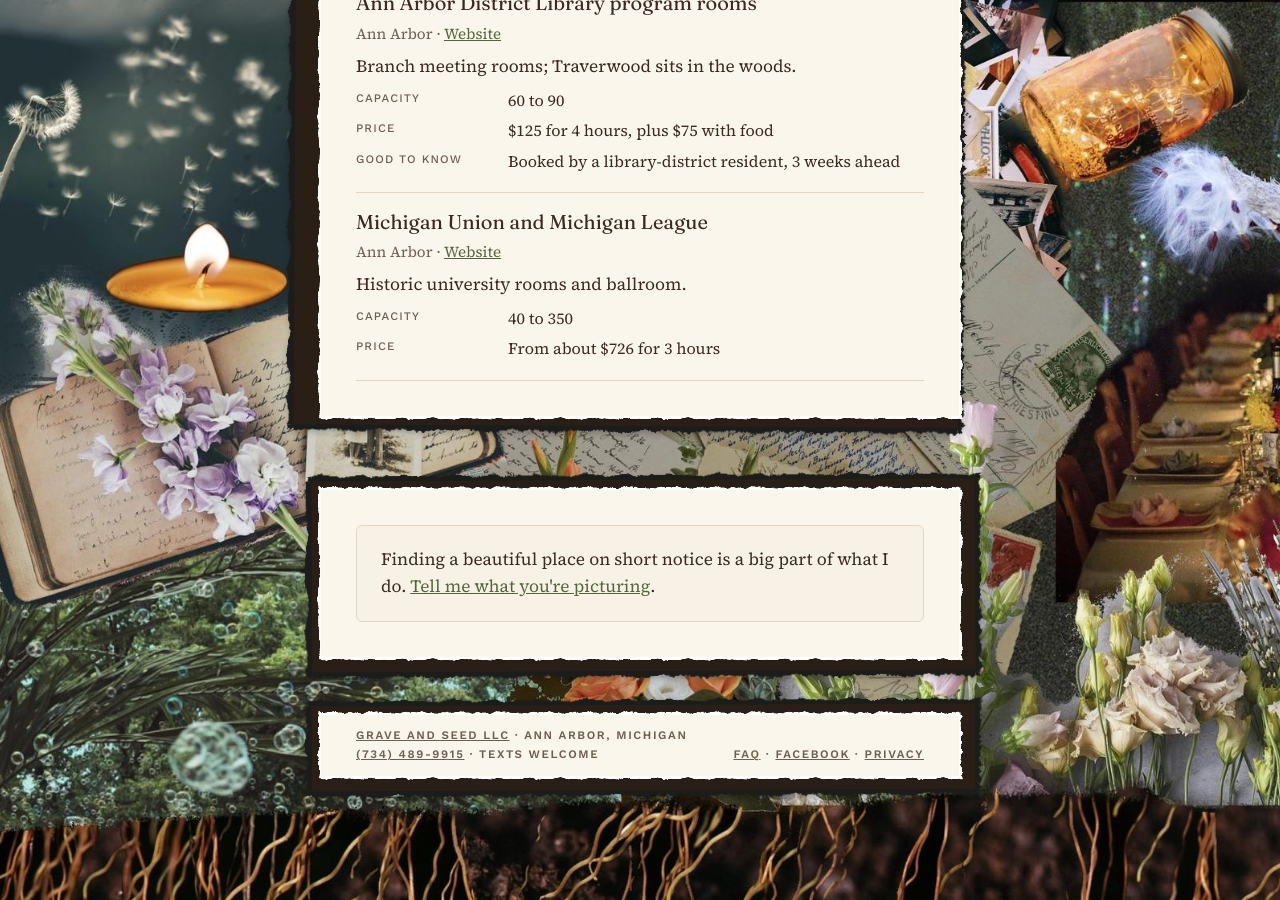
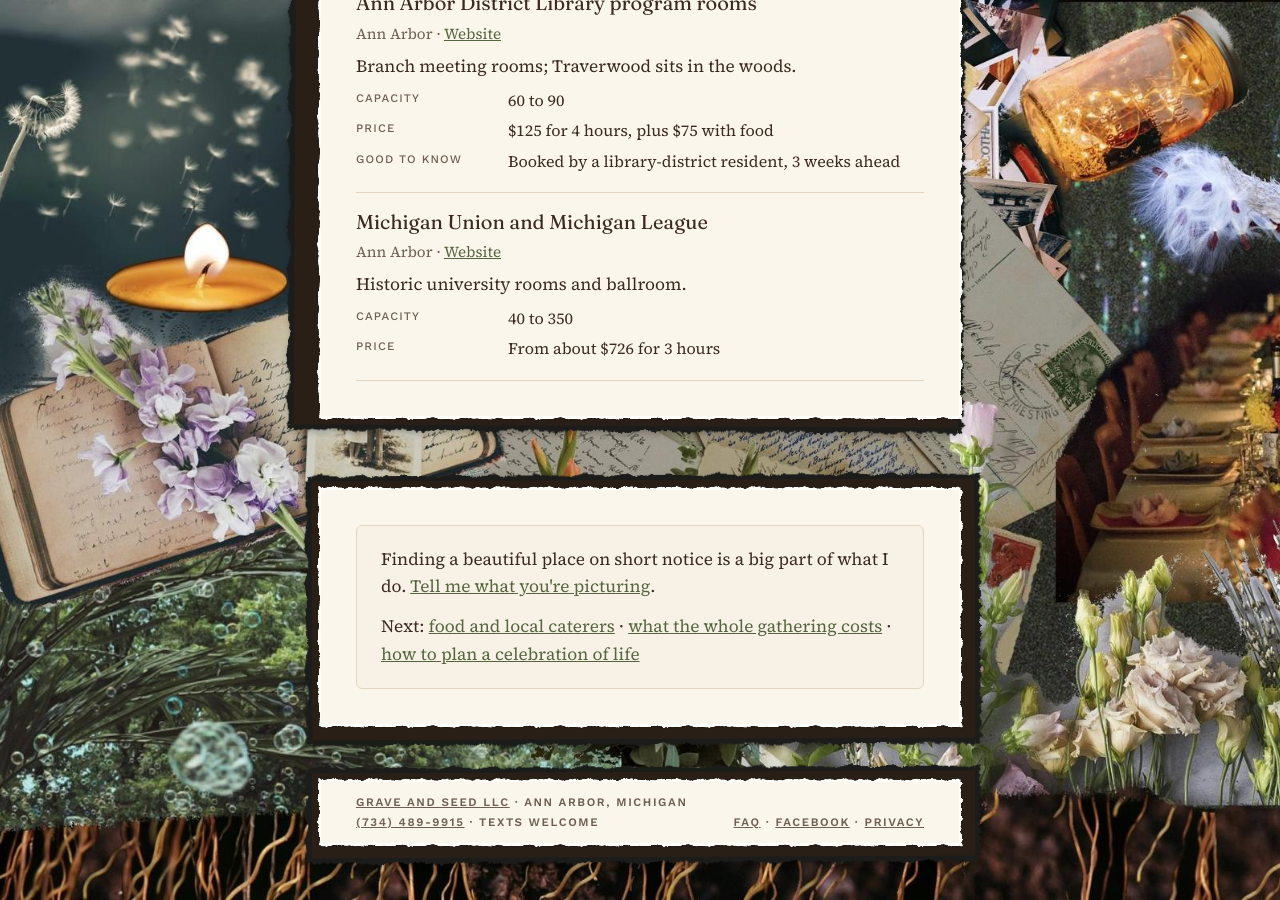
Before and after one commit to katekelley/graveandseed, a Jekyll site: the page built from resources/venues.html, in a window 1280 px wide and 900 px high, scrolled down 4474 px. Built offline with Jekyll 4.4.1, drawn with Linux system fonts in a browser that asks for light colours.

Commit message:
Venues page: link onward to food, cost and planning guides
Co-Authored-By: Claude Opus 5.5 <noreply@anthropic.com>
Claude-Session: https://claude.ai/code/session_011MgnuDPPcyysDfMpMHL2sF

```diff
--- a/resources/venues.html
+++ b/resources/venues.html
@@ -32,5 +32,6 @@ permalink: /resources/venues/
 <section>
   <div class="box">
     <p>Finding a beautiful place on short notice is a big part of what I do. <a href="/contact/">Tell me what you're picturing</a>.</p>
+    <p>Next: <a href="/resources/food/">food and local caterers</a> · <a href="/resources/celebration-of-life-cost/">what the whole gathering costs</a> · <a href="/resources/plan-a-celebration-of-life/">how to plan a celebration of life</a></p>
   </div>
 </section>
```
